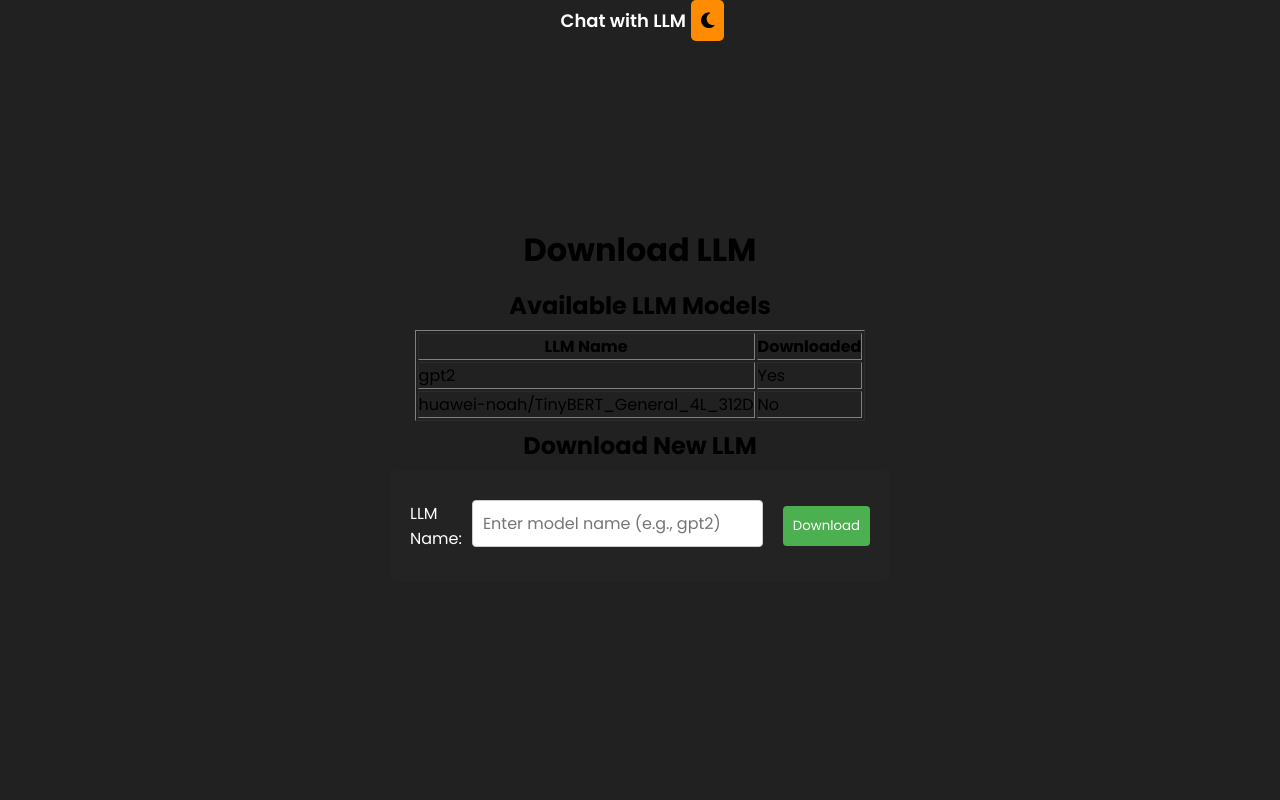
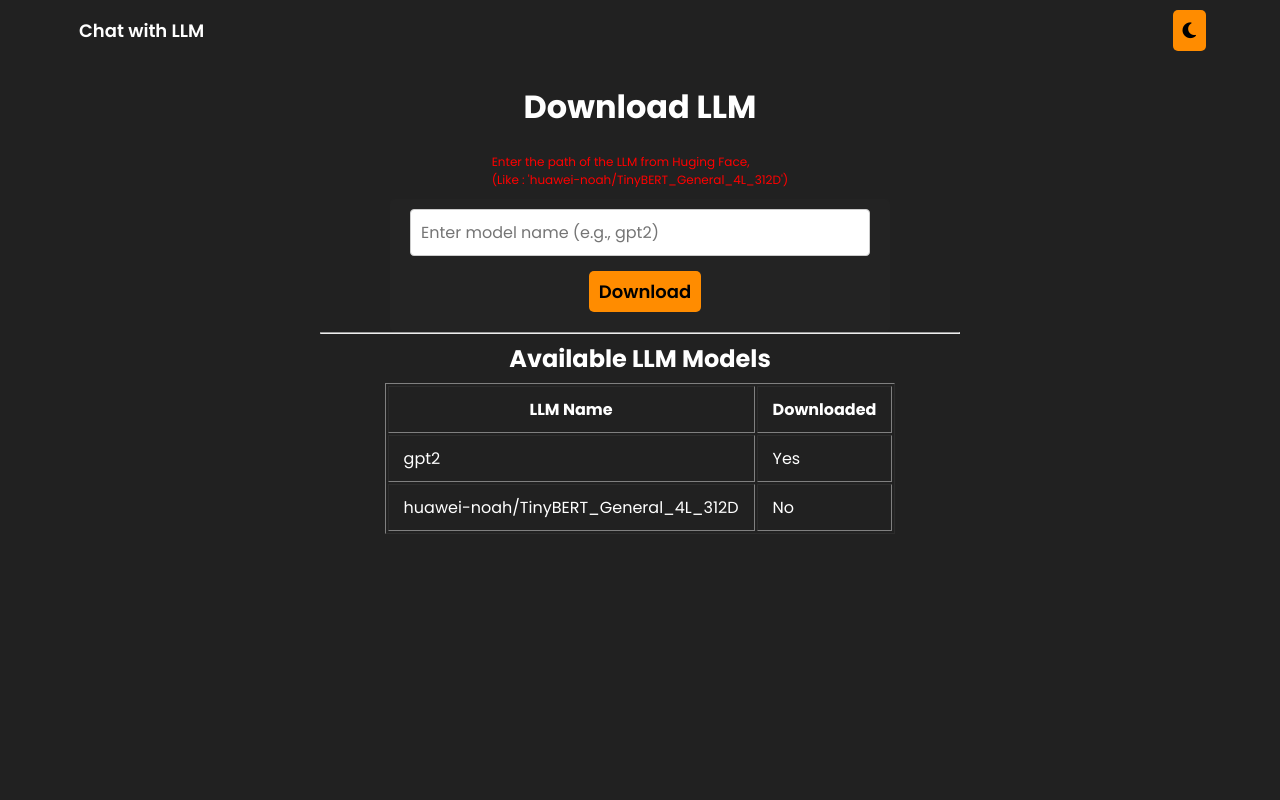
Before and after one commit to drisskhattabi6/Chat-with-LLM-Locally, a Django app: page /download_llm/ in a window 1280 px wide. Run offline with Django 5.2, Linux system fonts and the light colour scheme; data comes from the database, SQL or seed files in the repository; both versions use the stored data as it was after the commit; some libraries are stand-ins or nearby versions.

Commit message:
add download LLM page

```diff
--- a/chat/views.py
+++ b/chat/views.py
@@ -6,6 +6,7 @@ from huggingface_hub import login
 import re, markdown
 import os
 os.environ['TF_CPP_MIN_LOG_LEVEL'] = '3'
+import json
 
 logging.set_verbosity_error()
 
@@ -23,59 +24,6 @@ llm = pipeline('text-generation', model="gpt2")  # default LLM
 def new_chat(request) :
     conversation = Conversation.objects.create(title="Conversation ")
     return redirect('chat_view', conversation_id=conversation.id)
-
-
-""" def chat_view(request, conversation_id=None):
-    conversation = messages = None
-
-    if conversation_id:
-        conversation = get_object_or_404(Conversation, id=conversation_id)
-        messages = conversation.messages.all()
-
-    if request.method == "POST":
-        user_message = request.POST.get('prompt')
-        if user_message and conversation:
-            # Store user message
-            Message.objects.create(conversation=conversation, sender="user", content=user_message)
-
-            # Generate bot response
-            bot_response = llm(user_message, max_length=250, num_return_sequences=1, truncation=True)[0]['generated_text']
-
-            # Remove the prompt from the generated response
-            bot_response = bot_response.replace(user_message, '').strip()
-
-            # Store bot message
-            Message.objects.create(conversation=conversation, sender="bot", content=bot_response)
-
-            return redirect('chat_view', conversation_id=conversation.id)
-
-        elif user_message and conversation == None :
-
-            conversation = Conversation.objects.create(title="Conversation ")
-            Message.objects.create(conversation=conversation, sender="user", content=user_message)
-            bot_response = llm(user_message, max_length=250, num_return_sequences=1, truncation=True)[0]['generated_text']
-            bot_response = bot_response.replace(user_message, '').strip()
-
-            # Store bot message
-            Message.objects.create(conversation=conversation, sender="bot", content=bot_response)
-
-            return redirect('chat_view', conversation_id=conversation.id)
-
-    # Fetch all conversations for the sidebar
-    conversations = Conversation.objects.all()
-
-    length_msgs = 0
-    if messages != None :
-        length_msgs = len(messages)
-
-    context = {
-        'conversation': conversation,
-        'messages': messages,
-        'length_msgs': length_msgs,
-        'conversations': conversations,
-    }
-
-    return render(request, 'chat/chat.html', context) """
 
 def chat_view(request, conversation_id=None):
     conversation = messages = None
@@ -159,32 +107,41 @@ def delete_chat(request, conversation_id=None):
 
 
 def download_llm(request):
+    print("Request body:", request.body)
+    print("//////")
     if request.method == "POST":
-        import json
-        data = json.loads(request.body)
-        llm_path = data.get("llm_path")
+        print("//////")
+        try:
+            # Parse JSON from the request body
+            if not request.body:
+                return JsonResponse({"success": False, "error": "Empty request body."})
+            print("-----")
+            llm_name = request.POST.get("llm_name")
+            print("llm_name:", llm_name)
 
-        if not llm_path:
-            return JsonResponse({"success": False, "error": "Invalid LLM path."})
+            if not llm_name:
+                return JsonResponse({"success": False, "error": "Invalid LLM path."})
 
-        # Check if the model is already downloaded
-        downloaded_model, created = DownloadedModel.objects.get_or_create(llm_name=llm_path)
+            # Check if the model is already downloaded
+            downloaded_model, created = DownloadedModel.objects.get_or_create(llm_name=llm_name)
 
-        if downloaded_model.is_downloaded:
-            return JsonResponse({"success": False, "error": "Model already downloaded."})
+            if downloaded_model.is_downloaded:
+                return JsonResponse({"success": False, "error": "Model already downloaded."})
 
-        try:
-            # Download the model and tokenizer
-            AutoModelForCausalLM.from_pretrained(llm_path)
-            AutoTokenizer.from_pretrained(llm_path)
+            # Attempt to download the model and tokenizer
+            try:
+                AutoModelForCausalLM.from_pretrained(llm_name)
+                AutoTokenizer.from_pretrained(llm_name)
 
-            # Mark as downloaded in the database
-            downloaded_model.is_downloaded = True
-            downloaded_model.save()
+                # Mark as downloaded in the database
+                downloaded_model.is_downloaded = True
+                downloaded_model.save()
+                return JsonResponse({"success": True})
+            except Exception as e:
+                return JsonResponse({"success": False, "error": f"Error downloading model: {str(e)}"})
 
-            return JsonResponse({"success": True})
-        except Exception as e:
-            return JsonResponse({"success": False, "error": str(e)})
+        except json.JSONDecodeError:
+            return JsonResponse({"success": False, "error": "Invalid JSON format."})
 
     return JsonResponse({"success": False, "error": "Invalid request method."})
 
--- a/templates/chat/download_llm.html
+++ b/templates/chat/download_llm.html
@@ -6,23 +6,48 @@
 
 {% block links %}
 <link rel="stylesheet" href="{% static 'css/form.css' %}">
+
+<style>
+    h1, h2, th, td {
+        color: #fff;
+    }
+
+    p {
+        color: red;
+        font-size: 12px;
+    }
+
+    th, td {
+        padding: 10px 15px;
+    }
+</style>
+
 {% endblock links %}
 
 
 {% block content %}
 
 <main class="flex-ctr-clm">
-    <div class="header flex-sp-bet">
-        <div class="header flex-sp-bet">
+    <div class="container flex-clm-str">
+        <div class="header flex-sp-bet" style="width: 90%; padding: 10px 10px 25px;">
             <a href="{% url 'chat_view_no_id' %}">
                 <h2 class="logo">Chat with LLM</h2>
             </a>
 
             <button id="mode" class="btn"><i class="fa-solid fa-moon"></i></button>
         </div>
-    </div>
-    <div class="container flex-ctr-clm">
+
+
         <h1>Download LLM</h1>
+        <p>Enter the path of the LLM from Huging Face, <br> (Like : 'huawei-noah/TinyBERT_General_4L_312D')</p>
+        <form method="POST" action="{% url 'download_llm' %}" class="flex-ctr-clm" style="padding-top: 0;">
+            {% csrf_token %}
+            <!-- <label for="llm_name">LLM Name:</label> -->
+            <input type="text" id="llm_name" name="llm_name" placeholder="Enter model name (e.g., gpt2)">
+            <button type="submit" class="btn">Download</button>
+        </form>
+
+        <hr width="50%" height="10px">
 
         <h2>Available LLM Models</h2>
         <table border="1">
@@ -42,13 +67,6 @@
             </tbody>
         </table>
 
-        <h2>Download New LLM</h2>
-        <form method="POST" action="{% url 'download_llm' %}">
-            {% csrf_token %}
-            <label for="llm_name">LLM Name:</label>
-            <input type="text" id="llm_name" name="llm_name" placeholder="Enter model name (e.g., gpt2)">
-            <button type="submit">Download</button>
-        </form>
     </div>
 </main>
 
```
Also changed, not shown: db.sqlite3.
